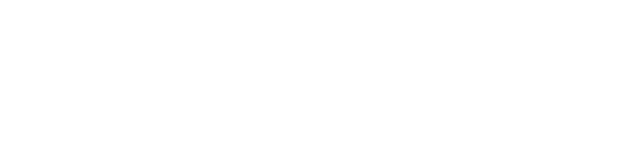
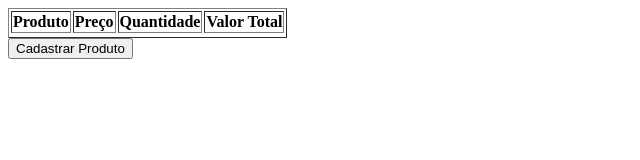
Before and after one commit to George-Allende/Estoque-de-produto, a plain HTML site: page index.html in a window 1280 px wide. Shown: the whole page, without its empty margins (0-640 px from the left). Drawn offline with Linux system fonts and the light colour scheme.

Commit message:
Criando a tabela e botão Para cadastrar produto

```diff
--- a/index.html
+++ b/index.html
@@ -7,5 +7,18 @@
 </head>
 <body>
 
+
+<table border="1">
+    <tbody><tr>
+        <th>Produto</th>
+        <th>Preço</th>
+        <th>Quantidade</th>
+        <th>Valor Total</th>
+    </tr>
+    </tbody><tbody id="corpo"><tr>
+    </tr></tbody>
+
+</table>
+     <button onclick="cadastrar()">Cadastrar Produto</button>
 </body>
 </html>
```
Also changed, not shown: 1 other file.
